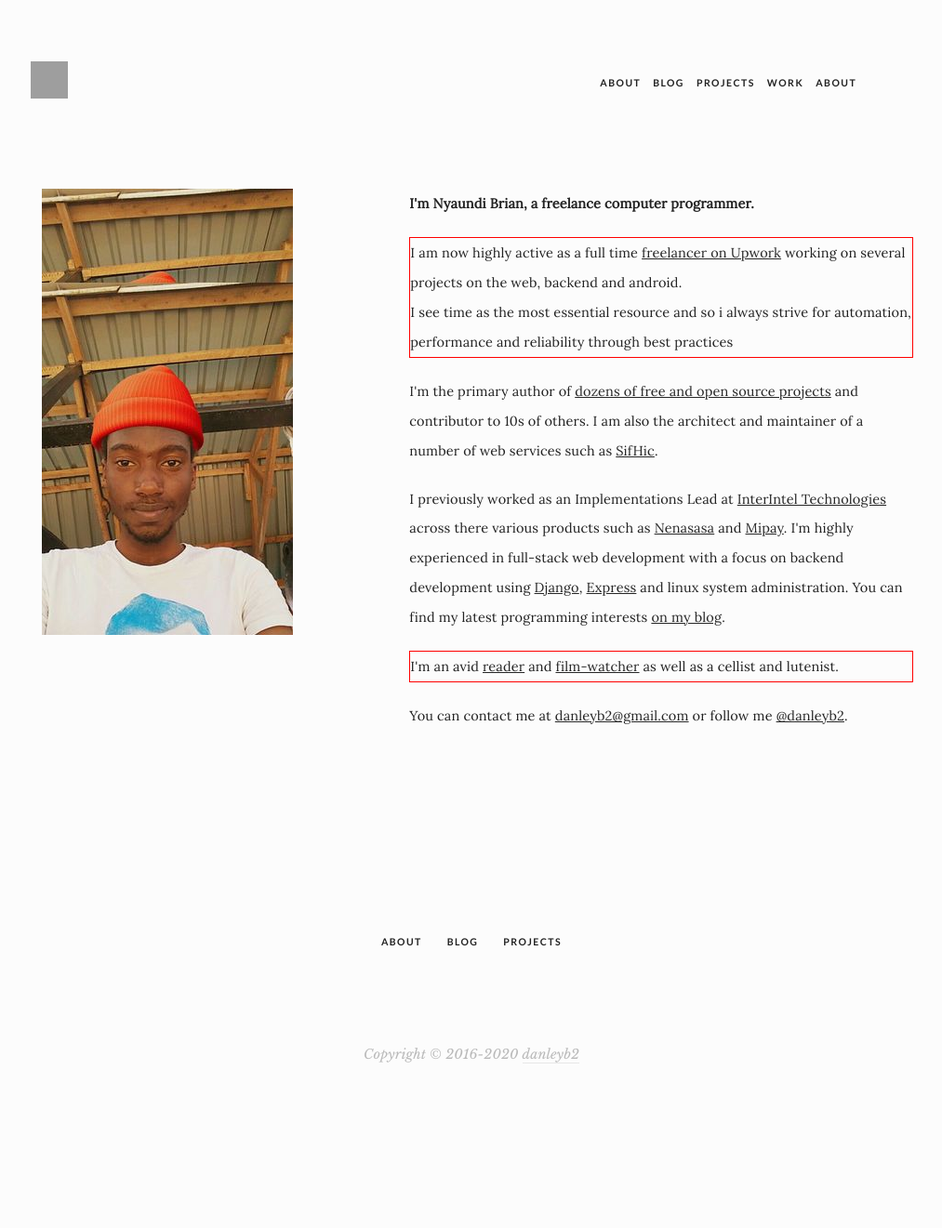
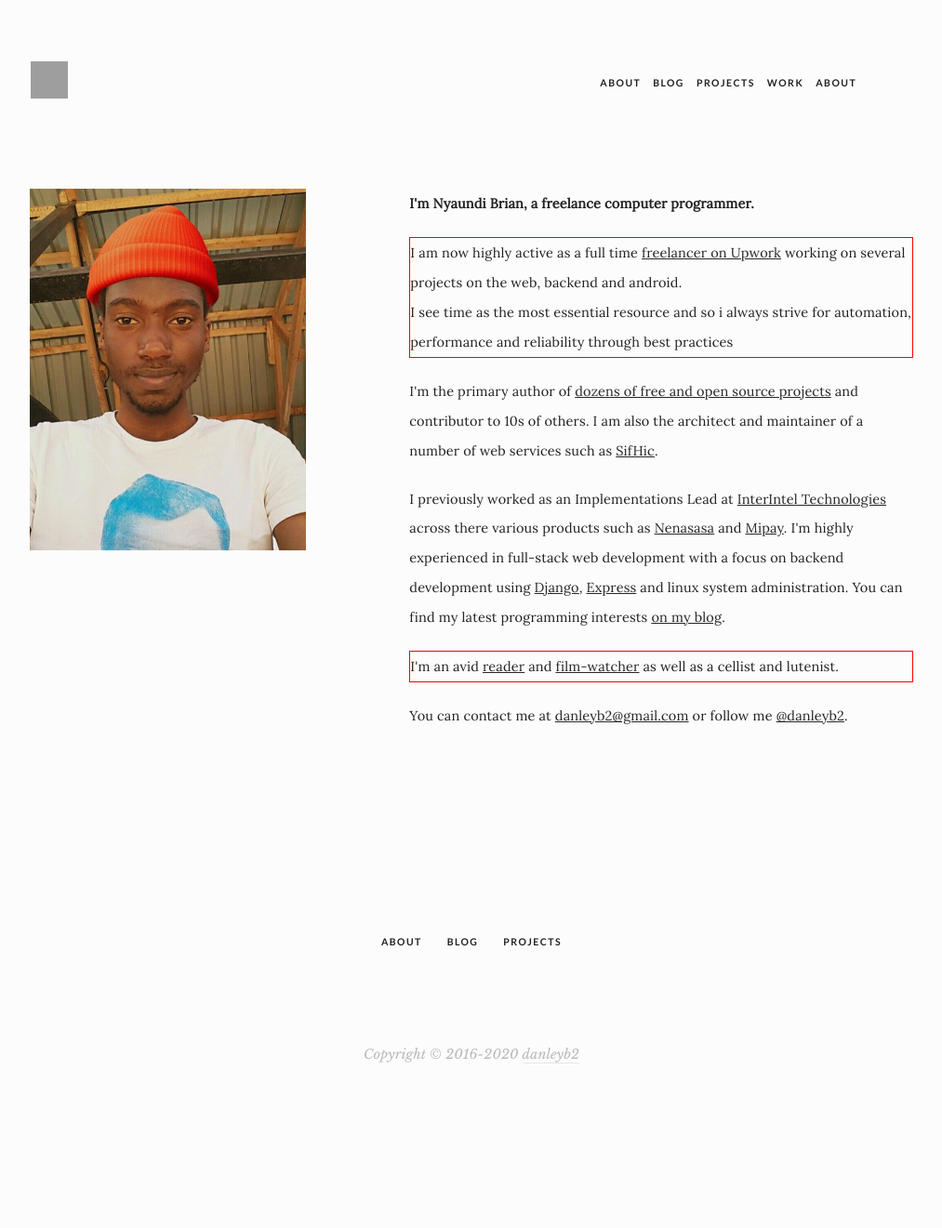
Before and after one commit to danleyb2/danleyb2.github.io, a Jekyll site: the page built from index.html, in a window 1280 px wide. Shown: the whole page at 93% size, without its empty margins (133-1146 px from the left). Built offline with Jekyll 4.4.1, drawn with Linux system fonts in a browser that asks for light colours; some web fonts are replaced; grey boxes are pictures that could not be loaded.

Commit message:
update image

```diff
--- a/_includes/footer2.html
+++ b/_includes/footer2.html
@@ -3,12 +3,12 @@
 <footer class="site-footer">
   <ul class="list-inline text-center footer-menu">
     <li><a href="index.html">About </a></li>
-    <li><a href="https://chris-lamb.co.uk/blog">Blog </a></li>
-    <li><a href="https://chris-lamb.co.uk/projects">Projects </a></li>
+    <li><a href="https://blog.danleyb2.online">Blog </a></li>
+    <li><a href="/projects">Projects </a></li>
   </ul>
   <div class="text-center footer-social-icons">
-    <a class="navbar-link navbar-social-icon" href="https://github.com/lamby"><i class="fa fa-github"></i></a>
-    <a target="_blank" href="https://twitter.com/lolamby"><i class="fa fa-twitter"></i></a>
+    <a class="navbar-link navbar-social-icon" href="https://github.com/danleyb2"><i class="fa fa-github"></i></a>
+    <a target="_blank" href="https://twitter.com/danleyb2"><i class="fa fa-twitter"></i></a>
     <p class="text-center copyright">Copyright &copy; 2016-2020 <a href='{{ "/" | relative_url }}'>{{ site.title | escape }}</a></p>
   </div>
 </footer>
--- a/index.html
+++ b/index.html
@@ -17,7 +17,7 @@ layout: default2
       <div class="col-sm-3 col-lg-4 hidden-xs">
         <p>
           <img class="img-responsive center-block"
-               src='{{ "/assets/images/f_base/lamby.ca614f708adb.jpg" | relative_url }}'
+               src='{{ "/assets/images/me.jpg" | relative_url }}'
                alt="image-alternative">
         </p>
       </div>
@@ -61,8 +61,8 @@ layout: default2
 
         <p class="draft">
           I'm an avid
-          <a href="https://chris-lamb.co.uk/books">reader</a> and
-          <a href="https://chris-lamb.co.uk/films">film-watcher</a>
+          <a href="/books">reader</a> and
+          <a href="/films">film-watcher</a>
           as well as a cellist and lutenist.
         </p>
 
@@ -85,7 +85,7 @@ layout: default2
         <br>
         <p>
           <img class="img-responsive img-circle center-block"
-               src='{{ "/assets/images/f_base/lamby.ca614f708adb.jpg" | relative_url }}' alt="image-alternative"
+               src='{{ "/assets/images/me.jpg" | relative_url }}' alt="image-alternative"
                style="max-height: 100px;">
         </p>
       </div>
```
Also changed, not shown: assets/images/f_base/lambigram.28c58fa7f729.png (deleted), assets/images/f_base/lamby.ca614f708adb.jpg (deleted), assets/images/me.jpg (added).
